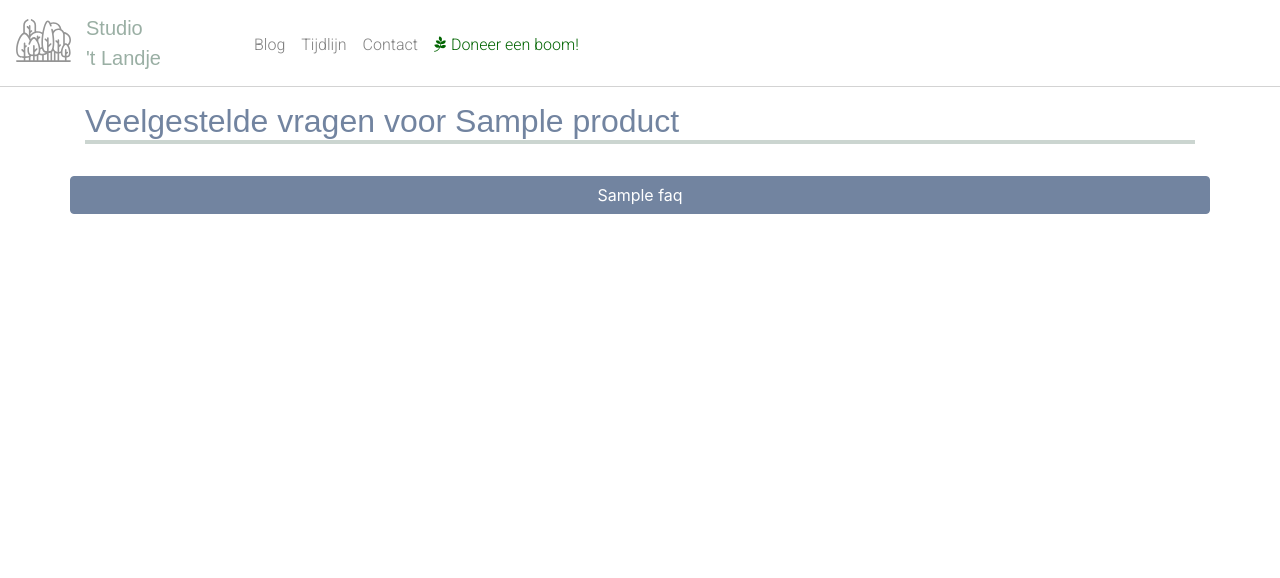
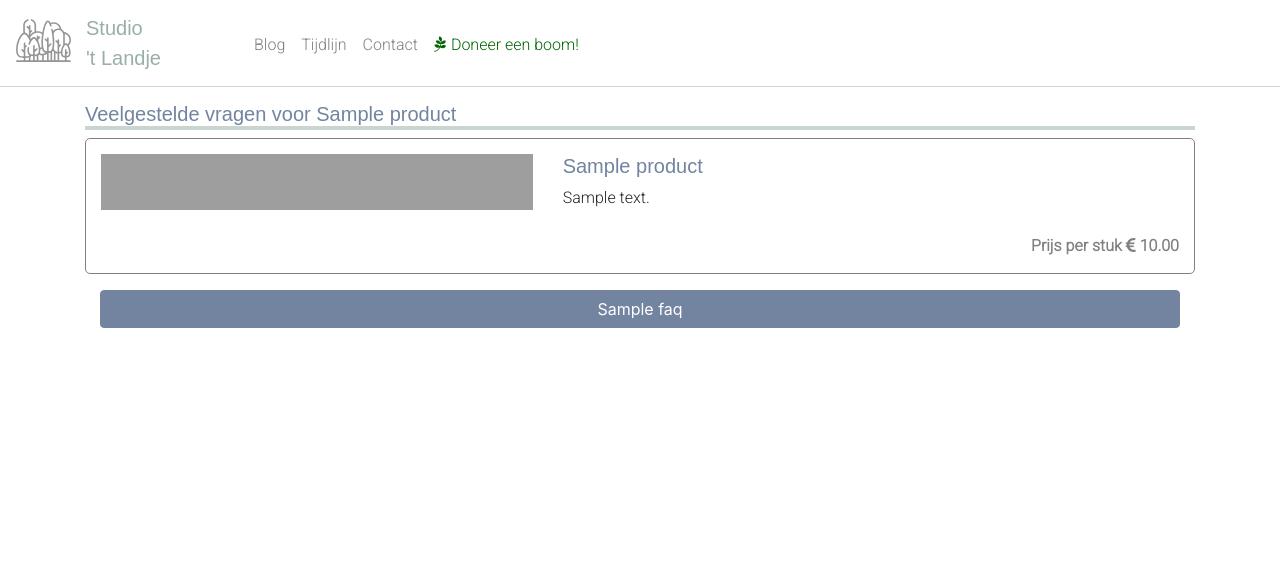
Before and after one commit to MYKingma/tree, a Flask app: a page that uses templates/faq.html in a window 1280 px wide. Shown: the top 578 px of the page. Run offline with Flask 2, Linux system fonts and the light colour scheme; tables that the repository leaves empty hold one stand-in row (values such as "Sample post"); parts of the project's set-up code (start-up, migrations or seed data) failed here and were passed over; some libraries are stand-ins or nearby versions; some web fonts are replaced; grey boxes are pictures that could not be loaded.

Commit message:
Update faq.html

```diff
--- a/templates/faq.html
+++ b/templates/faq.html
@@ -13,15 +13,30 @@ Website homepage layout
 <!-- page content -->
 {% block content %}
 <div class="container mt">
-    <h2>Veelgestelde vragen voor {{ product.name }}</h2>
-    <br>
+    <h5>Veelgestelde vragen voor {{ product.name }}</h5>
+    <ul class="list-unstyled">
+        <li class="listitem">
+            <div class="row">
+                <div class="col-5">
+                    <div class="thumbnail" style="background-image: url('{{ 'https://raw.githubusercontent.com/MYKingma/tree/master/static/img/uploads/products/' + product.id|string + '/' + product.image }}');"></div>
+                </div>
+                <div class="col-7 list-body">
+                        <h5>{{ product.name }}</h5>
+                        <p>{{ product.description }}</p>
+                </div>
+            </div>
+            <br>
+            <p class="floatright info">Prijs per stuk <i class="fas fa-euro-sign"></i> {{'%0.2f'| format(product.price|float)}}</p>
+            <br>
+        </li>
+    </ul>
     {% for faq in product.faqs %}
-    <div class="row mb">
+    <div class="row mb ml mr">
         <a class="btn btn-primary btn-block" data-toggle="collapse" href="#{{ faq.id }}" role="button" aria-expanded="false" aria-controls="{{ faq.id }}">
         {{ faq.question }}
         </a>
     </div>
-    <div class="row mb">
+    <div class="row mb ml mr">
         <div class="collapse" id="{{ faq.id }}">
             <div class="card card-body">
                 {{ faq.answer }}
```
